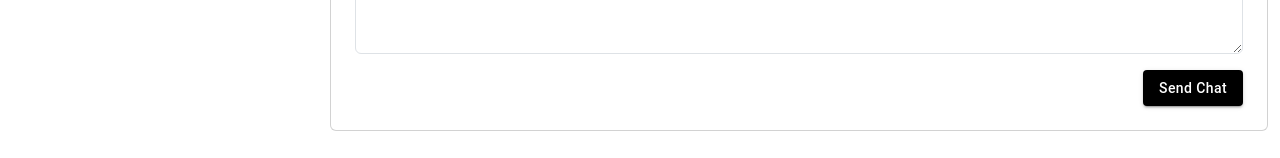
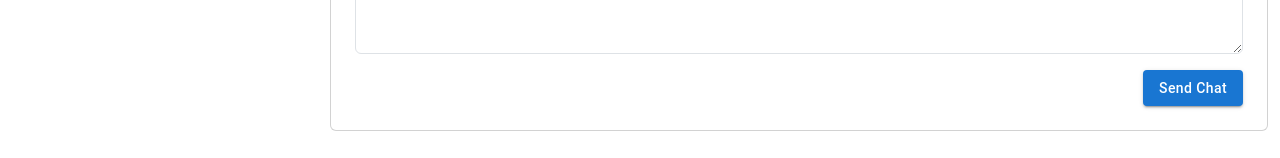
Before and after one commit to csKavin/chat_application, a React (Create React App) app: page / in a window 1280 px wide. Shown: the part 639-797 px from the top of the page. Built offline with nearby package versions, Linux system fonts and the light colour scheme; no server answers.

Commit message:
updation

```diff
--- a/src/components/header.jsx
+++ b/src/components/header.jsx
@@ -17,8 +17,8 @@ const useStyles = makeStyles({
     },
     Beginbutton1: {
         marginTop: '24px',
-        backgroundColor: 'black !important',
-        color: 'white !important',
+        // backgroundColor: 'black !important',
+        // color: 'white !important',
         textTransform: 'capitalize !important'
     },
     fixHeight: {
@@ -30,7 +30,8 @@ const useStyles = makeStyles({
 function Header() {
     const [data, setData] = useState([])
     const [send, setSend] = useState(0)
-    const [sendMessage, setSendMessage] = useState('')
+    const [sendMessage, setSendMessage] = useState('');
+    const [disabledSend, setDisableSend] = useState(false)
 
     const handleChange = (e) => {
         // console.log(e.target.value);
@@ -40,18 +41,27 @@ function Header() {
     const projectId = "2b8b731d-add1-4a1d-82f6-4d33842a509a"      //very sensitive need to store in backend
 
     // post user need to do after login in backend Api
+
+
+
+
+    //credentials this will come from Api
+
+    const credentials = {
+        UserName: "bhava",
+        password: "pass123"
+    }
+
+    // post a new user
     const userData = {
-        username: 'kavin1',
-        first_name: 'kavin1',
-        last_name: 'cs',
+        username: 'bhava',
+        first_name: 'bhava',
+        last_name: 'T',
         secret: 'pass123'
     };
-
     const headers = {
-        'PRIVATE-KEY': private_key
+        'PRIVATE-KEY': private_key  //project private very much sensitive
     };
-
-    // post a new user
     const postUser = () => {
         axios.post('https://api.chatengine.io/users/', userData, { headers })
             .then(response => {
@@ -75,11 +85,13 @@ function Header() {
 
     // create Chat
     const createChat = () => {
-        axios.put('https://api.chatengine.io/chats/', { "usernames": ["kavin", "kavin1"], "title": "kavin", "is_direct_chat": true },
-            { headers: { "Project-ID": projectId, "User-Name": 'kavin', "User-Secret": "pass123" } }    //header's are very sensitive need to store in backendApi
+        axios.put('https://api.chatengine.io/chats/', { "usernames": [credentials.UserName, "bhava"], "title": "kavin", "is_direct_chat": true },
+            { headers: { "Project-ID": projectId, "User-Name": credentials.UserName, "User-Secret": credentials.password } }    //header's are very sensitive need to store in backendApi
         )
             .then(response => {
-                console.log('User created:', response.data);
+                console.log('chat created:', response.data);  //chat Id need to send with Api
+
+                //send post Api with ChatId and Name
             })
             .catch(error => {
                 console.error('Error creating user:', error);
@@ -88,13 +100,15 @@ function Header() {
 
     //send message to chat
     const sendChat = () => {
-        axios.post('https://api.chatengine.io/chats/199632/messages/', { "text": sendMessage },
-            { headers: { "Project-ID": projectId, "User-Name": 'kavin1', "User-Secret": "pass123" } }
+        setDisableSend(true)
+        axios.post('https://api.chatengine.io/chats/199870/messages/', { "text": sendMessage },
+            { headers: { "Project-ID": projectId, "User-Name": credentials.UserName, "User-Secret": credentials.password } }
         )
             .then(response => {
                 console.log('User created:', response.data);
                 setSend(send + 1);
-                setSendMessage('')
+                setSendMessage('');
+                setDisableSend(false)
 
             })
             .catch(error => {
@@ -105,8 +119,8 @@ function Header() {
     //get a messgae to chat
     useEffect(() => {
         // const getChat = () => {
-        axios.get('https://api.chatengine.io/chats/199632/messages/',
-            { headers: { "Project-ID": projectId, "User-Name": 'kavin', "User-Secret": "pass123" } }
+        axios.get('https://api.chatengine.io/chats/199870/messages/',
+            { headers: { "Project-ID": projectId, "User-Name": credentials.UserName, "User-Secret": credentials.password } }
         )
             .then(response => {
                 // console.log('User created:', response.data);
@@ -116,7 +130,7 @@ function Header() {
                 console.error('Error creating user:', error);
             });
         // }
-    }, [])
+    })
 
 
     // console.log(data, "data");
@@ -130,7 +144,7 @@ function Header() {
             <Button className={classes.Beginbutton} onClick={getUser}>get user</Button> <br />
 
             {/* Accepting the request  */}
-            <Button className={classes.Beginbutton} onClick={createChat}>create a chat</Button> <br />
+            <Button className={classes.Beginbutton} onClick={createChat}>create a chat</Button> please don't click this button <br />
 
             {/* chat send message  */}
 
@@ -144,7 +158,7 @@ function Header() {
                             <div>
                                 multiple requests
                             </div>
-                         <hr/>
+                            <hr />
                             <div>
                                 Directed chats
                             </div>
@@ -170,10 +184,10 @@ function Header() {
                             <br />
                             <div class="form-group">
                                 <label for="exampleFormControlTextarea1" className='fw-bold'>COMPOSE MESSAGE</label>
-                                <textarea class="form-control" id="exampleFormControlTextarea1" rows="3" onChange={(e) => handleChange(e)}></textarea>
+                                <textarea class="form-control" id="exampleFormControlTextarea1" rows="3" value={sendMessage} onChange={(e) => handleChange(e)}></textarea>
                             </div>
                             <div className="d-flex flex-column align-items-end mt-3">
-                                <Button variant='contained' className={classes.Beginbutton1} onClick={sendChat}> send chat</Button>
+                                <Button disabled={disabledSend} variant='contained' className={classes.Beginbutton1} onClick={sendChat}> send chat</Button>
                             </div>
 
                         </div>
```
Lines whose indentation alone changed are shown as unchanged.
